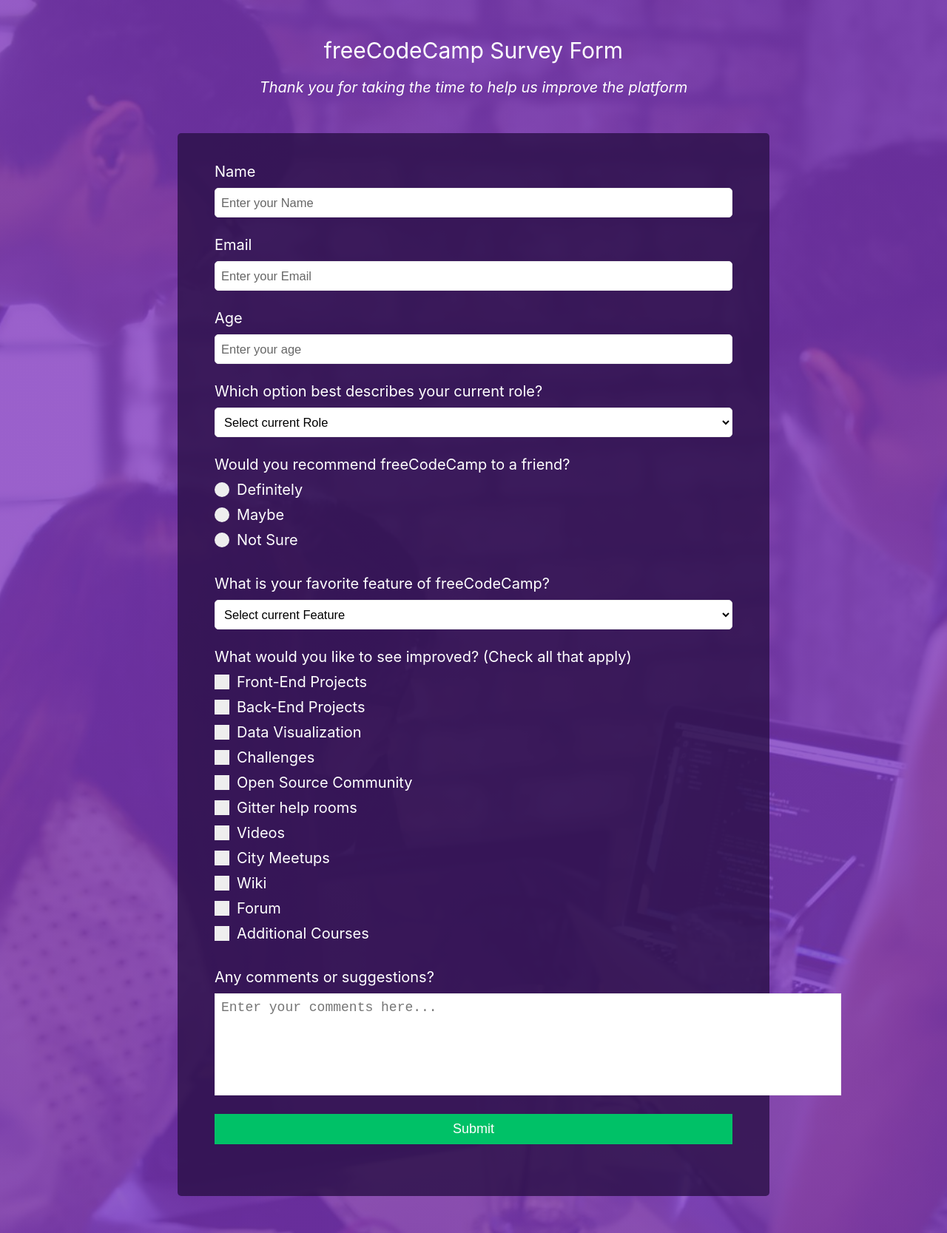
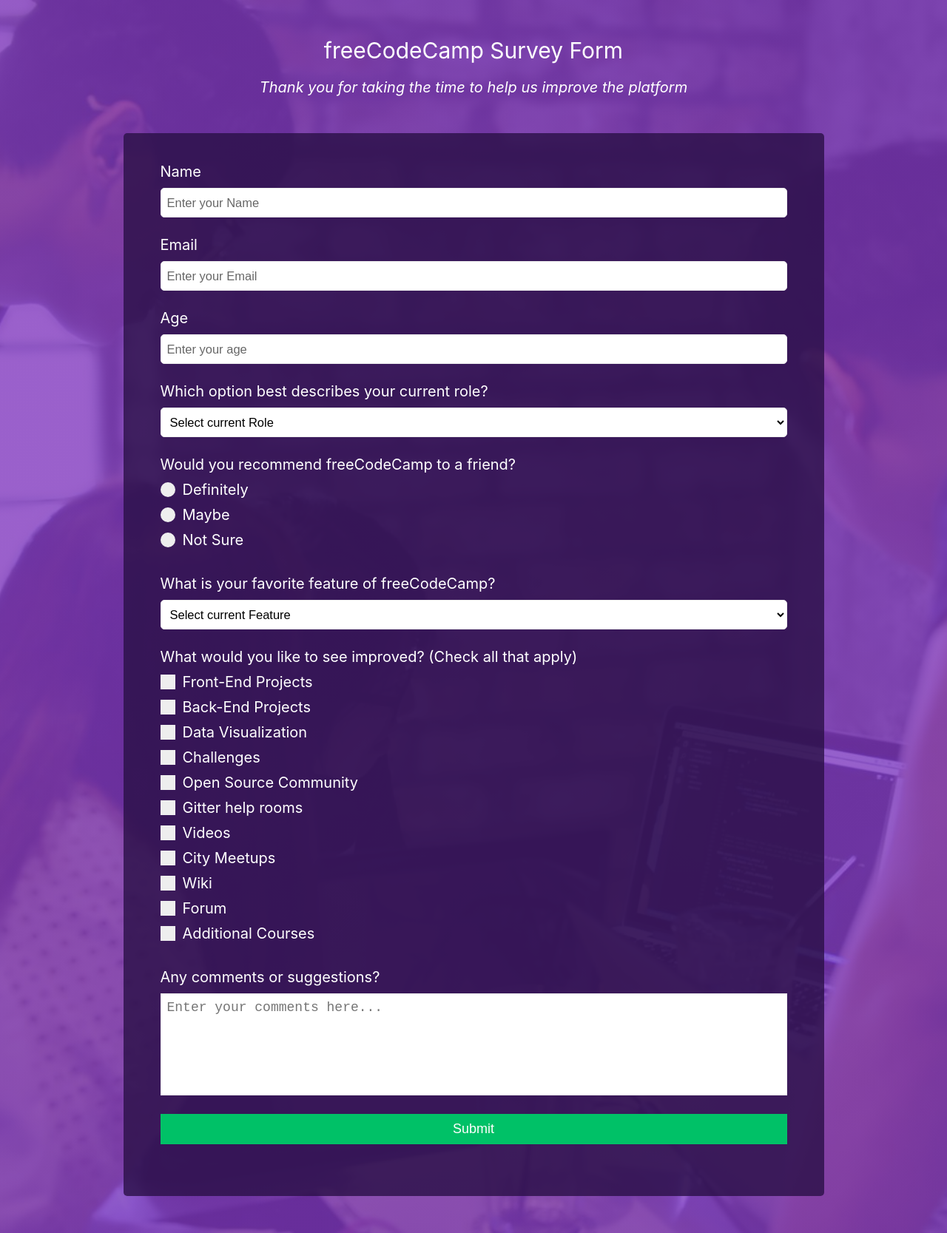
Before and after one commit to harshguptahg007/React-Formik-Example, a React app: page / in a window 1280 px wide. Shown: the whole page at 74% size. Built offline with nearby package versions, Linux system fonts and the light colour scheme.

Commit message:
changed width

```diff
--- a/src/App.css
+++ b/src/App.css
@@ -1,5 +1,5 @@
 .App {
-  width: 100vw;
+  /*width: 100vw;*/
   background-image: linear-gradient(rgba(129,57,191,0.8), rgba(129,57,191,0.8)), url("assets/survey-form-background.jpeg");
   background-repeat: no-repeat;
   background-size: cover;
--- a/src/components/Form/Form.css
+++ b/src/components/Form/Form.css
@@ -2,7 +2,7 @@
     margin: 5rem 0;
     border-radius: 5px;
     background-color: rgba(42, 16, 70, 0.8);
-    max-width: 80rem;
+    /*max-width: 80rem;*/
     display: flex;
     flex-direction: column;
     align-items: flex-start;
@@ -22,7 +22,7 @@
 }
 
 .Input-field {
-    width: 70rem;
+    width: 100%;
     height: 4rem;
     padding: 8px;
     border-radius: 5px;
@@ -61,7 +61,7 @@
 }
 
 .btn-submit {
-    width: 70rem;
+    width: 100%;
     padding: 1rem 0;
     font-size: 1.8rem;
     color: white;
```
